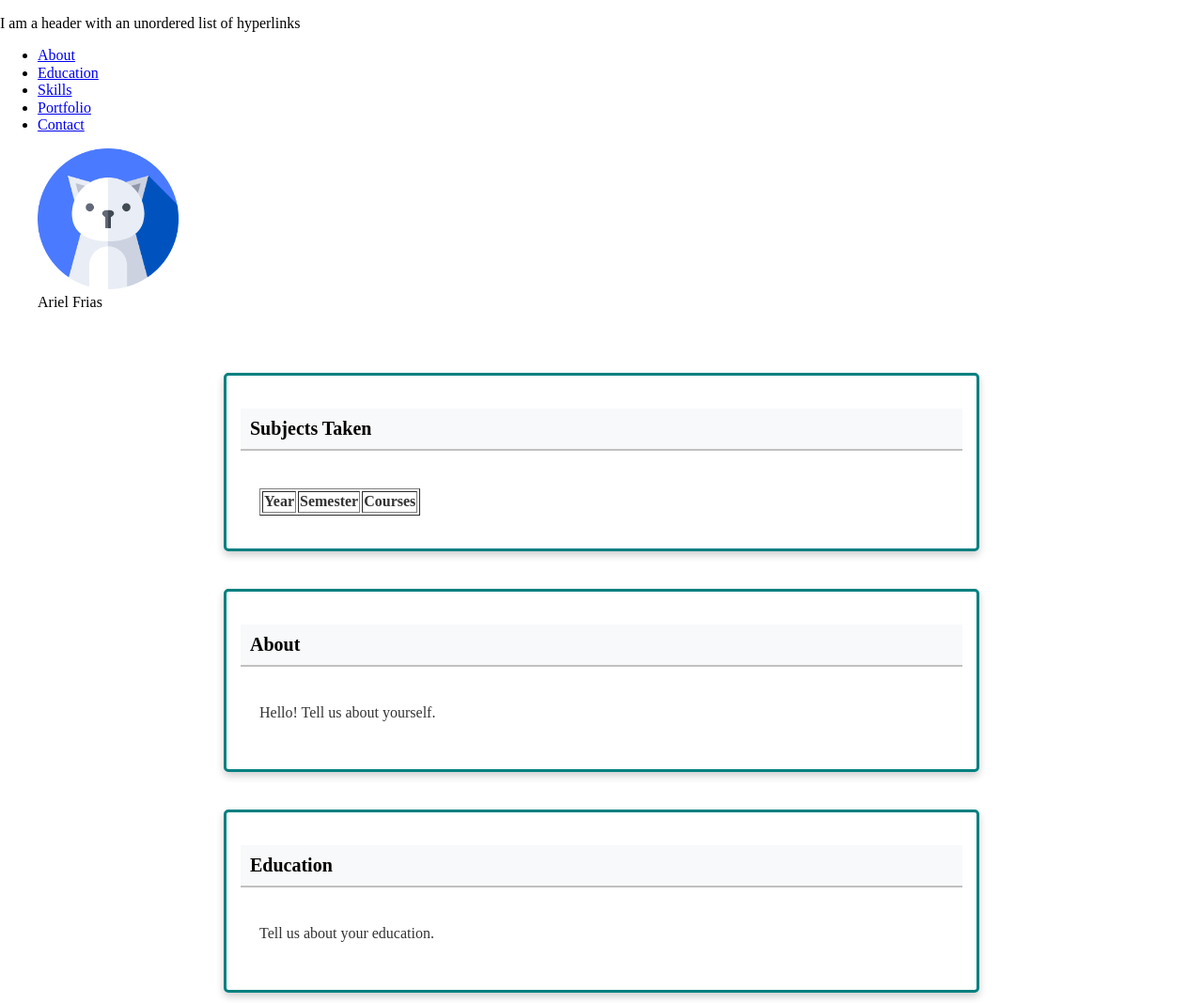
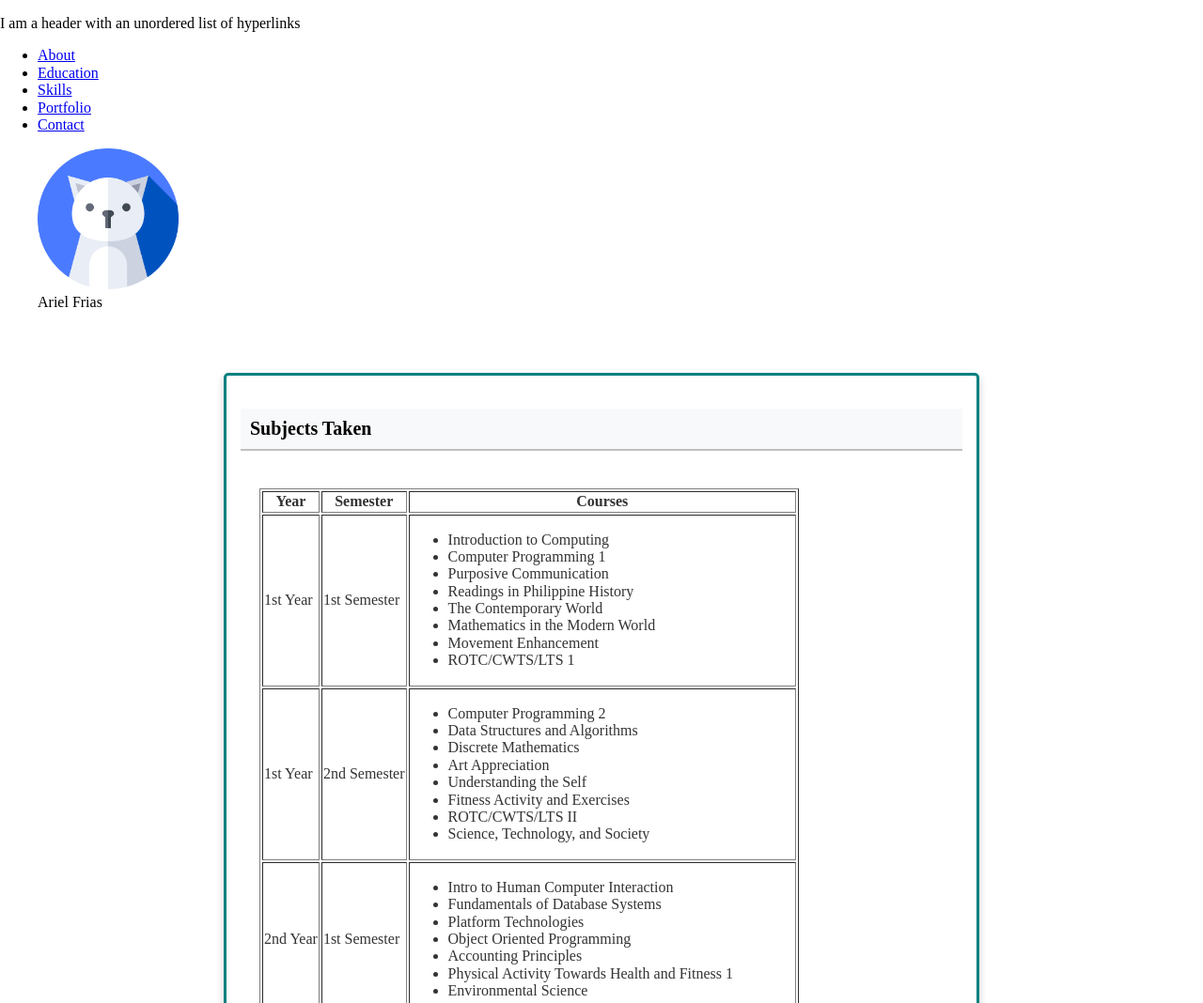
Before and after one commit to arielll74/Lab5, a plain HTML site: page index.html in a window 1280 px wide. Shown: the top 1068 px of the page at 94% size. Drawn offline with nearby package versions, Linux system fonts and the light colour scheme; files that its build step writes are made by us from their sources; no server answers.

Commit message:
Update index.html

```diff
--- a/index.html
+++ b/index.html
@@ -85,7 +85,7 @@
     I am a footer, the last section of this page.
   </footer>
   <script>
-    fetch('https://Lab5_Subjects-Taken/courses.json')
+    fetch('https://arielll74.github.io/Lab5/courses.json')
       .then(response => response.json())
       .then(data => {
         const tableBody = document.querySelector("#subjects-table tbody");
```
